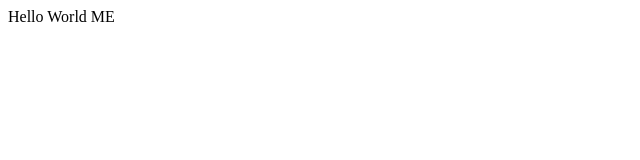
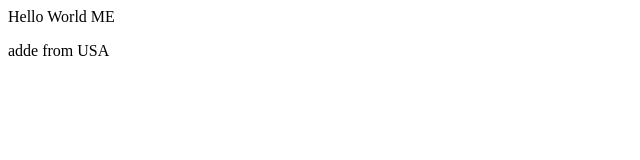
Before and after one commit to bindushree045-hash/Git-Github2, a plain HTML site: page index.html in a window 1280 px wide. Shown: the full height of the page, 0-640 px from the left. Drawn offline with Linux system fonts and the light colour scheme.

Commit message:
added from USA now

```diff
--- a/index.html
+++ b/index.html
@@ -5,5 +5,6 @@
 </head>
 <body>
 Hello World ME
+    <p>adde from USA</p>
 </body>
 </html>
```
